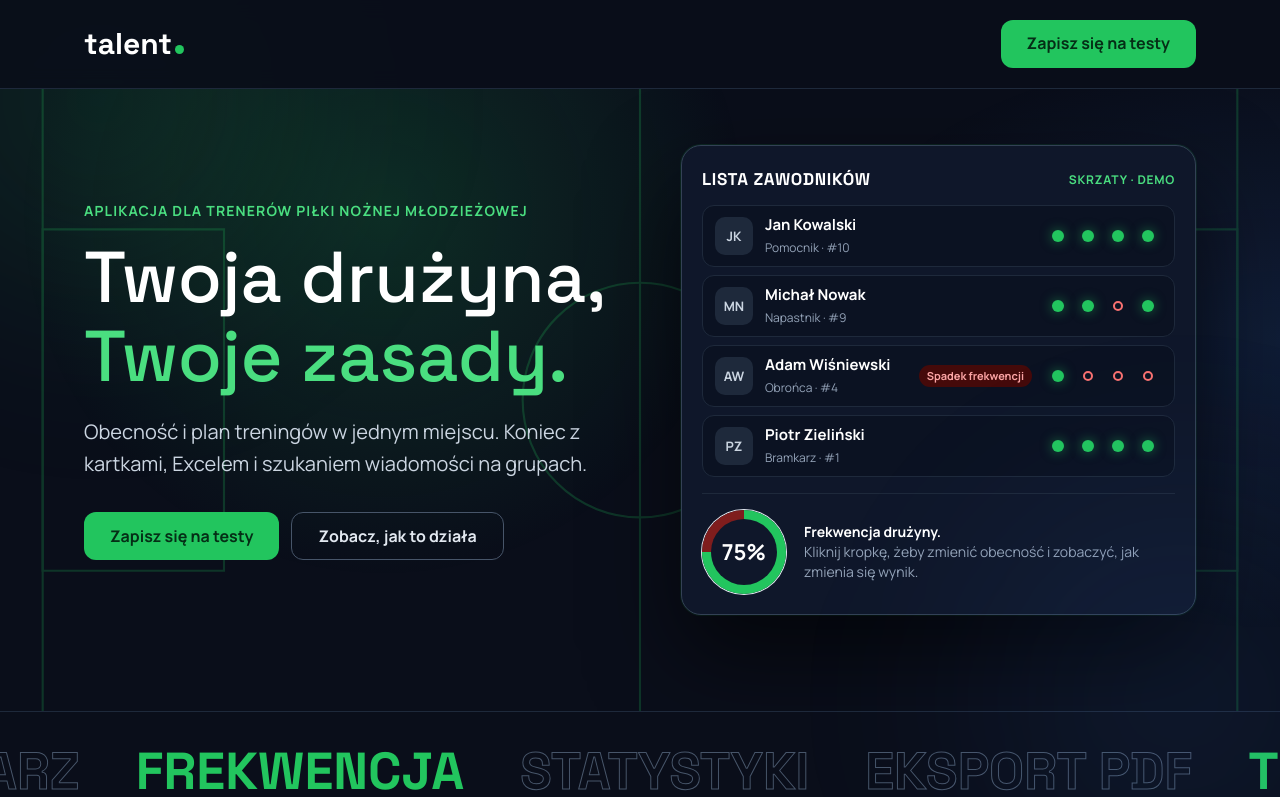
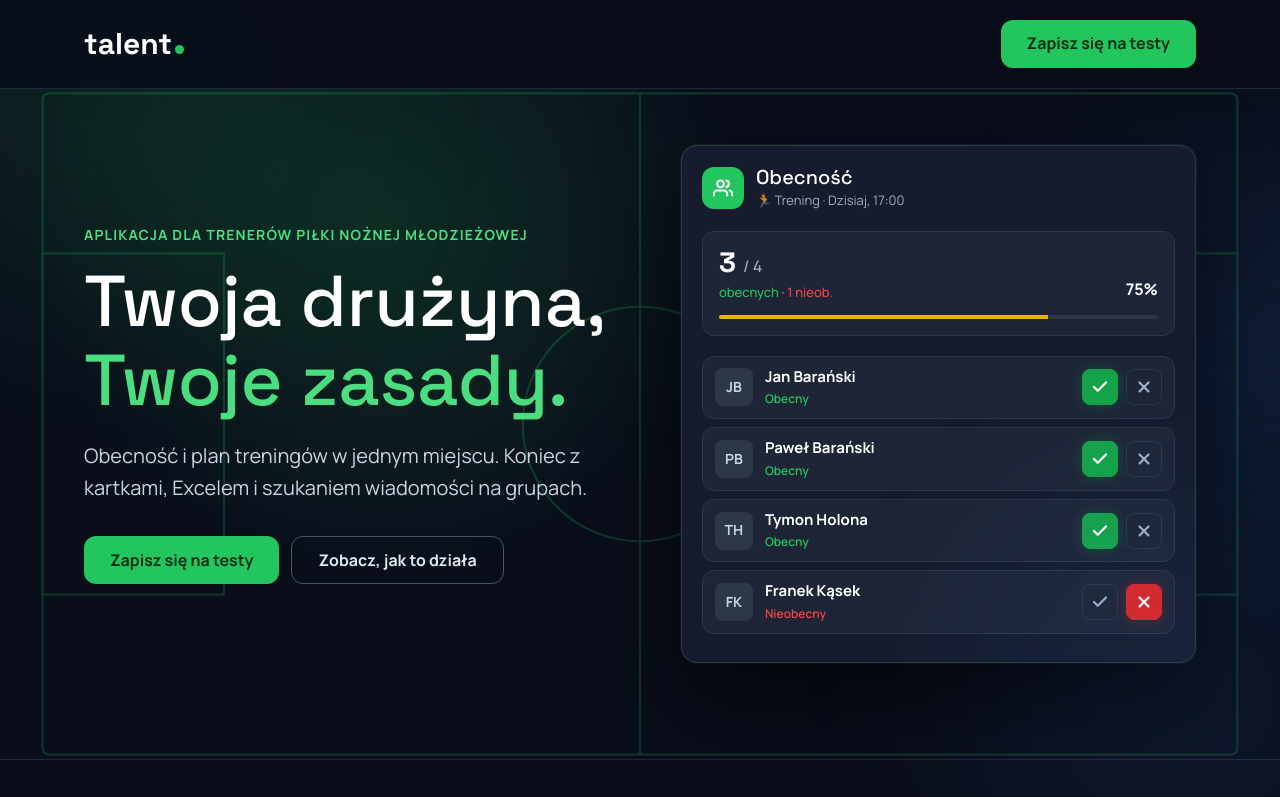
Before and after one commit to alexkey185/Aplikacja-trenera-pi-karskiego, a Next.js app: page / in a window 1280 px wide. Shown: the top 797 px of the page. Built offline with nearby package versions, Linux system fonts and the light colour scheme; no server answers.

Commit message:
Aktualizacja designu widgetu obecności - dodano przyciski v/x wg projektu

```diff
--- a/app/page.tsx
+++ b/app/page.tsx
@@ -4,11 +4,9 @@ import React, { useState, useEffect, useRef, useMemo } from "react";
 import { createClient } from "@supabase/supabase-js";
 import { Space_Grotesk, Manrope } from "next/font/google";
 
-// Optymalizacja 1: Wbudowane fonty Next.js
 const spaceGrotesk = Space_Grotesk({ subsets: ["latin"], weight: ["500", "700"] });
-const manrope = Manrope({ subsets: ["latin"], weight: ["400", "500", "700"] });
+const manrope = Manrope({ subsets: ["latin"], weight: ["400", "500", "600", "700"] });
 
-// Inicjalizacja klienta Supabase
 const supabaseUrl = process.env.NEXT_PUBLIC_SUPABASE_URL || "";
 const supabaseKey = process.env.NEXT_PUBLIC_SUPABASE_PUBLISHABLE_KEY || "";
 const supabase = createClient(supabaseUrl, supabaseKey);
@@ -17,45 +15,32 @@ interface Player {
   id: number;
   initials: string;
   name: string;
-  position: string;
-  attendance: boolean[];
+  status: "present" | "absent" | null;
 }
 
+// Zaktualizowana lista zawodników na podstawie Twojego projektu (image_f3bf26.jpg)
 const initialPlayers: Player[] = [
-  { id: 1, initials: "JK", name: "Jan Kowalski", position: "Pomocnik · #10", attendance: [true, true, true, true] },
-  { id: 2, initials: "MN", name: "Michał Nowak", position: "Napastnik · #9", attendance: [true, true, false, true] },
-  { id: 3, initials: "AW", name: "Adam Wiśniewski", position: "Obrońca · #4", attendance: [true, false, false, false] },
-  { id: 4, initials: "PZ", name: "Piotr Zieliński", position: "Bramkarz · #1", attendance: [true, true, true, true] },
+  { id: 1, initials: "JB", name: "Jan Barański", status: "present" },
+  { id: 2, initials: "PB", name: "Paweł Barański", status: "present" },
+  { id: 3, initials: "TH", name: "Tymon Holona", status: "present" },
+  { id: 4, initials: "FK", name: "Franek Kąsek", status: "absent" },
 ];
 
 export default function LandingPage() {
   const [players, setPlayers] = useState<Player[]>(initialPlayers);
   const [email, setEmail] = useState("");
-  const [status, setStatus] = useState<"idle" | "loading" | "success" | "error">("idle");
-
-  // Optymalizacja 2: Użycie useRef zamiast document.getElementById
+  const [submitStatus, setSubmitStatus] = useState<"idle" | "loading" | "success" | "error">("idle");
   const hwRef = useRef<HTMLDivElement>(null);
 
-  const toggleAttendance = (playerId: number, dotIndex: number) => {
+  const updateStatus = (playerId: number, status: "present" | "absent") => {
     setPlayers((prev) =>
-      prev.map((player) => {
-        if (player.id === playerId) {
-          const updated = [...player.attendance];
-          updated[dotIndex] = !updated[dotIndex];
-          return { ...player, attendance: updated };
-        }
-        return player;
-      })
+      prev.map((player) => (player.id === playerId ? { ...player, status } : player))
     );
   };
 
-  // Optymalizacja 3: useMemo do kosztownych (potencjalnie) obliczeń
-  const totalDots = players.length * 4;
-  const presentCount = useMemo(
-    () => players.reduce((acc, p) => acc + p.attendance.filter(Boolean).length, 0),
-    [players]
-  );
-  const percentage = Math.round((presentCount / totalDots) * 100);
+  const presentCount = useMemo(() => players.filter((p) => p.status === "present").length, [players]);
+  const absentCount = useMemo(() => players.filter((p) => p.status === "absent").length, [players]);
+  const percentage = Math.round((presentCount / players.length) * 100) || 0;
 
   useEffect(() => {
     const handleMouseMove = (e: MouseEvent) => {
@@ -74,15 +59,15 @@ export default function LandingPage() {
   const handleSubscribe = async (e: React.FormEvent) => {
     e.preventDefault();
     if (!email) return;
-    setStatus("loading");
+    setSubmitStatus("loading");
 
     const { error } = await supabase.from("waitlist").insert([{ email }]);
 
     if (error) {
       console.error(error);
-      setStatus("error");
+      setSubmitStatus("error");
     } else {
-      setStatus("success");
+      setSubmitStatus("success");
       setEmail("");
     }
   };
@@ -90,17 +75,8 @@ export default function LandingPage() {
   return (
     <>
       <style jsx global>{`
-        body {
-          margin: 0;
-          background: #0a0e1a;
-          color: #e2e8f0;
-          font-family: ${manrope.style.fontFamily}, system-ui, sans-serif;
-          font-size: 17px;
-          line-height: 1.6;
-        }
-        h1, h2, h3, .logo, .num, .dh, .mq span, #intro .lg {
-          font-family: ${spaceGrotesk.style.fontFamily}, system-ui, sans-serif;
-        }
+        body { margin: 0; background: #0a0e1a; color: #e2e8f0; font-family: ${manrope.style.fontFamily}, system-ui, sans-serif; font-size: 17px; line-height: 1.6; }
+        h1, h2, h3, .logo, .num, .demo-title h3, .demo-stats-numbers, .mq span, #intro .lg { font-family: ${spaceGrotesk.style.fontFamily}, system-ui, sans-serif; }
         h1, h2, h3 { margin: 0; color: #fff; line-height: 1.1; }
         p { margin: 0; }
         a { color: #4ade80; }
@@ -161,34 +137,40 @@ export default function LandingPage() {
         .w3 { animation-delay: 1.85s; }
         .fd { opacity: 0; animation: rise .9s ease forwards; animation-delay: 2.1s; }
         .demo-wrap { perspective: 1200px; opacity: 0; animation: rise 1s cubic-bezier(.2, .8, .2, 1) 2.2s forwards; }
-        .demo { background: #0f172a; border: 1px solid #334155; border-radius: 20px; padding: 20px; box-shadow: 0 40px 90px rgba(0,0,0,.6), 0 0 0 1px rgba(34,197,94,.12); }
-        .dh { display: flex; justify-content: space-between; align-items: center; margin-bottom: 12px; color: #fff; font-weight: 700; letter-spacing: .04em; }
-        .dh small { color: #4ade80; font-family: ${manrope.style.fontFamily}, system-ui, sans-serif; font-weight: 700; font-size: 12px; letter-spacing: .06em; }
-        .row { display: flex; align-items: center; gap: 12px; padding: 10px 12px; border: 1px solid #1e293b; background: #0b1222; border-radius: 12px; margin-top: 8px; }
-        .av { width: 38px; height: 38px; border-radius: 10px; background: #1e293b; color: #cbd5e1; display: grid; place-items: center; font-weight: 700; font-size: 13px; flex: none; }
-        .nm { flex: 1; min-width: 0; line-height: 1.25; }
-        .nm b { display: block; color: #fff; font-size: 15px; white-space: nowrap; overflow: hidden; text-overflow: ellipsis; }
-        .nm span { color: #94a3b8; font-size: 12px; }
-        .warn { font-size: 11px; font-weight: 700; color: #fca5a5; background: #450a0a; border-radius: 99px; padding: 2px 8px; margin-left: 6px; white-space: nowrap; }
-        .dots { display: flex; gap: 2px; }
-        .d { width: 28px; height: 28px; border: 0; background: transparent; cursor: pointer; display: grid; place-items: center; padding: 0; border-radius: 8px; position: relative; }
-        .d::before { content: ""; width: 12px; height: 12px; border-radius: 50%; background: #22c55e; box-shadow: 0 0 12px rgba(34,197,94,.55); transition: all .2s; }
-        .d.off::before { background: transparent; border: 2px solid #f87171; box-shadow: none; width: 10px; height: 10px; }
-        .d:hover::before { transform: scale(1.35); }
-        .df { display: flex; align-items: center; gap: 18px; margin-top: 16px; padding-top: 16px; border-top: 1px solid #1e293b; }
-        .ring { width: 84px; height: 84px; border-radius: 50%; display: grid; place-items: center; flex: none; transition: background .3s; }
-        .ring div { width: 66px; height: 66px; border-radius: 50%; background: #0f172a; display: grid; place-items: center; font-weight: 700; font-size: 22px; color: #fff; }
-        .df p { color: #94a3b8; font-size: 14px; line-height: 1.45; }
-        .df p b { color: #fff; }
-        .mq { overflow: hidden; border-top: 1px solid #1e293b; border-bottom: 1px solid #1e293b; padding: 18px 0; background: #0a0e1a; }
-        .mq div { display: flex; width: max-content; animation: mq 30s linear infinite; }
-        .mq span { font-weight: 700; font-size: clamp(28px, 5vw, 52px); color: transparent; -webkit-text-stroke: 1px #475569; padding: 0 28px; white-space: nowrap; }
-        .mq span:nth-child(3n) { -webkit-text-stroke: 0; color: #22c55e; }
+
+        /* NOWY DESIGN DEMO NA BAZIE ZDJĘCIA */
+        .demo { background: #161c2d; border: 1px solid #2d3748; border-radius: 16px; padding: 20px; box-shadow: 0 40px 90px rgba(0,0,0,.6), 0 0 0 1px rgba(34,197,94,.12); }
+        .demo-header { display: flex; align-items: center; gap: 12px; margin-bottom: 20px; }
+        .demo-icon { width: 42px; height: 42px; border-radius: 12px; background: #22c55e; display: flex; align-items: center; justify-content: center; }
+        .demo-title h3 { font-size: 20px; margin-bottom: 2px; }
+        .demo-title p { font-size: 13px; color: #a0aec0; }
+        .demo-stats { background: #1e2536; border: 1px solid #2d3748; border-radius: 12px; padding: 16px; margin-bottom: 20px; }
+        .demo-stats-top { display: flex; justify-content: space-between; align-items: flex-end; margin-bottom: 12px; }
+        .demo-stats-numbers { font-size: 28px; font-weight: 700; color: #fff; line-height: 1; }
+        .demo-stats-numbers span { font-size: 16px; font-weight: 500; color: #a0aec0; font-family: ${manrope.style.fontFamily}; }
+        .demo-stats-sub { font-size: 13px; color: #a0aec0; margin-top: 6px; font-weight: 500; }
+        .demo-bar-bg { height: 4px; background: #2d3748; border-radius: 2px; overflow: hidden; }
+        .demo-bar-fg { height: 100%; background: #eab308; transition: width 0.4s cubic-bezier(0.4, 0, 0.2, 1); }
+        .demo-row { display: flex; align-items: center; gap: 12px; padding: 10px 12px; background: #1e2536; border-radius: 12px; margin-bottom: 8px; border: 1px solid #2d3748; transition: border-color 0.2s; }
+        .demo-row:hover { border-color: #4a5568; }
+        .demo-av { width: 38px; height: 38px; border-radius: 8px; background: #2d3748; color: #cbd5e1; display: flex; align-items: center; justify-content: center; font-weight: 700; font-size: 14px; flex: none; }
+        .demo-nm { flex: 1; line-height: 1.3; }
+        .demo-nm b { display: block; color: #fff; font-size: 15px; }
+        .demo-nm span { font-size: 12px; font-weight: 600; }
+        .demo-actions { display: flex; gap: 8px; }
+        .demo-btn { width: 36px; height: 36px; border-radius: 8px; border: 1px solid #2d3748; background: transparent; display: flex; align-items: center; justify-content: center; cursor: pointer; transition: all 0.2s; color: #a0aec0; }
+        .demo-btn:hover { background: #2d3748; color: #fff; }
+        .demo-btn.active-present { background: #16a34a; border-color: #16a34a; color: #fff; box-shadow: 0 0 15px rgba(22, 163, 74, 0.3); }
+        .demo-btn.active-absent { background: #dc2626; border-color: #dc2626; color: #fff; box-shadow: 0 0 15px rgba(220, 38, 38, 0.3); }
 
         .form-group { display: flex; gap: 12px; width: 100%; max-width: 400px; margin: 0 auto 16px; }
         .input { flex: 1; min-height: 48px; border-radius: 12px; border: 1px solid #334155; background: #1e293b; color: #fff; padding: 0 16px; font-size: 16px; outline: none; transition: border-color 0.2s; }
         .input:focus { border-color: #22c55e; }
 
+        .mq { overflow: hidden; border-top: 1px solid #1e293b; border-bottom: 1px solid #1e293b; padding: 18px 0; background: #0a0e1a; }
+        .mq div { display: flex; width: max-content; animation: mq 30s linear infinite; }
+        .mq span { font-weight: 700; font-size: clamp(28px, 5vw, 52px); color: transparent; -webkit-text-stroke: 1px #475569; padding: 0 28px; white-space: nowrap; }
+        .mq span:nth-child(3n) { -webkit-text-stroke: 0; color: #22c55e; }
         @keyframes mq { to { transform: translateX(-50%); } }
         @keyframes rise { from { opacity: 0; transform: translateY(18px); } to { opacity: 1; transform: none; } }
         @media (max-width: 860px) {
@@ -240,52 +222,66 @@ export default function LandingPage() {
                 </div>
               </div>
               <div className="demo-wrap" id="dw">
-                <div className="demo" id="demo">
-                  <div className="dh">
-                    <span>LISTA ZAWODNIKÓW</span>
-                    <small>SKRZATY · DEMO</small>
+                {/* NOWY MODUŁ DEMO ODWZOROWUJĄCY PROJEKT */}
+                <div className="demo">
+                  <div className="demo-header">
+                    <div className="demo-icon">
+                      <svg width="20" height="20" fill="none" stroke="#fff" strokeWidth="2.5" strokeLinecap="round" strokeLinejoin="round" viewBox="0 0 24 24"><path d="M17 21v-2a4 4 0 0 0-4-4H5a4 4 0 0 0-4 4v2"></path><circle cx="9" cy="7" r="4"></circle><path d="M23 21v-2a4 4 0 0 0-3-3.87"></path><path d="M16 3.13a4 4 0 0 1 0 7.75"></path></svg>
+                    </div>
+                    <div className="demo-title">
+                      <h3>Obecność</h3>
+                      <p>🏃 Trening · Dzisiaj, 17:00</p>
+                    </div>
                   </div>
-                  <div id="rows">
-                    {players.map((p) => {
-                      const absentCount = p.attendance.filter((v) => !v).length;
-                      return (
-                        <div key={p.id} className="row">
-                          <div className="av">{p.initials}</div>
-                          <div className="nm">
-                            <b>{p.name}</b>
-                            <span>{p.position}</span>
-                          </div>
-                          {absentCount >= 3 && <div className="warn">Spadek frekwencji</div>}
-                          <div className="dots">
-                            {p.attendance.map((present, idx) => (
-                              <button
-                                key={idx}
-                                type="button"
-                                className={`d ${present ? "" : "off"}`}
-                                onClick={() => toggleAttendance(p.id, idx)}
-                                title={present ? "Obecny" : "Nieobecny"}
-                              />
-                            ))}
-                          </div>
+
+                  <div className="demo-stats">
+                    <div className="demo-stats-top">
+                      <div>
+                        <div className="demo-stats-numbers">{presentCount} <span>/ {players.length}</span></div>
+                        <div className="demo-stats-sub">
+                          <span style={{ color: "#22c55e" }}>obecnych</span> · <span style={{ color: "#ef4444" }}>{absentCount} nieob.</span>
                         </div>
-                      );
-                    })}
+                      </div>
+                      <div style={{ fontSize: "16px", fontWeight: 700, color: "#fff" }}>{percentage}%</div>
+                    </div>
+                    <div className="demo-bar-bg">
+                      <div className="demo-bar-fg" style={{ width: `${percentage}%` }}></div>
+                    </div>
                   </div>
-                  <div className="df">
-                    <div
-                      className="ring"
-                      id="ring"
-                      style={{
-                        background: `conic-gradient(#22c55e ${percentage}%, #7f1d1d 0)`,
-                      }}
-                    >
-                      <div id="pct">{percentage}%</div>
-                    </div>
-                    <p>
-                      <b>Frekwencja drużyny.</b>
-                      <br />
-                      Kliknij kropkę, żeby zmienić obecność i zobaczyć, jak zmienia się wynik.
-                    </p>
+
+                  <div>
+                    {players.map((p) => (
+                      <div key={p.id} className="demo-row">
+                        <div className="demo-av">{p.initials}</div>
+                        <div className="demo-nm">
+                          <b>{p.name}</b>
+                          {p.status === "present" && <span style={{ color: "#22c55e" }}>Obecny</span>}
+                          {p.status === "absent" && <span style={{ color: "#ef4444" }}>Nieobecny</span>}
+                          {p.status === null && <span style={{ color: "#94a3b8" }}>Brak statusu</span>}
+                        </div>
+                        <div className="demo-actions">
+                          {/* Przycisk Obecny [V] */}
+                          <button
+                            type="button"
+                            className={`demo-btn ${p.status === "present" ? "active-present" : ""}`}
+                            onClick={() => updateStatus(p.id, "present")}
+                            title="Obecny"
+                          >
+                            <svg width="18" height="18" viewBox="0 0 24 24" fill="none" stroke="currentColor" strokeWidth="3" strokeLinecap="round" strokeLinejoin="round"><polyline points="20 6 9 17 4 12"></polyline></svg>
+                          </button>
+
+                          {/* Przycisk Nieobecny [X] */}
+                          <button
+                            type="button"
+                            className={`demo-btn ${p.status === "absent" ? "active-absent" : ""}`}
+                            onClick={() => updateStatus(p.id, "absent")}
+                            title="Nieobecny"
+                          >
+                            <svg width="18" height="18" viewBox="0 0 24 24" fill="none" stroke="currentColor" strokeWidth="3" strokeLinecap="round" strokeLinejoin="round"><line x1="18" y1="6" x2="6" y2="18"></line><line x1="6" y1="6" x2="18" y2="18"></line></svg>
+                          </button>
+                        </div>
+                      </div>
+                    ))}
                   </div>
                 </div>
               </div>
@@ -413,21 +409,21 @@ export default function LandingPage() {
                   value={email}
                   onChange={(e) => setEmail(e.target.value)}
                   required
-                  disabled={status === "loading" || status === "success"}
+                  disabled={submitStatus === "loading" || submitStatus === "success"}
                 />
                 <button
                   type="submit"
                   className="btn btn-p"
-                  disabled={status === "loading" || status === "success"}
+                  disabled={submitStatus === "loading" || submitStatus === "success"}
                 >
-                  {status === "loading" ? "Zapisywanie..." : status === "success" ? "Zapisano!" : "Zarejestruj się"}
+                  {submitStatus === "loading" ? "Zapisywanie..." : submitStatus === "success" ? "Zapisano!" : "Zarejestruj się"}
                 </button>
               </form>
 
-              {status === "success" && (
+              {submitStatus === "success" && (
                 <p style={{ color: "#4ade80", fontSize: "14px" }}>Dziękujemy! Odezwiemy się wkrótce.</p>
               )}
-              {status === "error" && (
+              {submitStatus === "error" && (
                 <p style={{ color: "#f87171", fontSize: "14px" }}>Wystąpił błąd. Spróbuj ponownie lub użyj innego e-maila.</p>
               )}
             </div>
```
